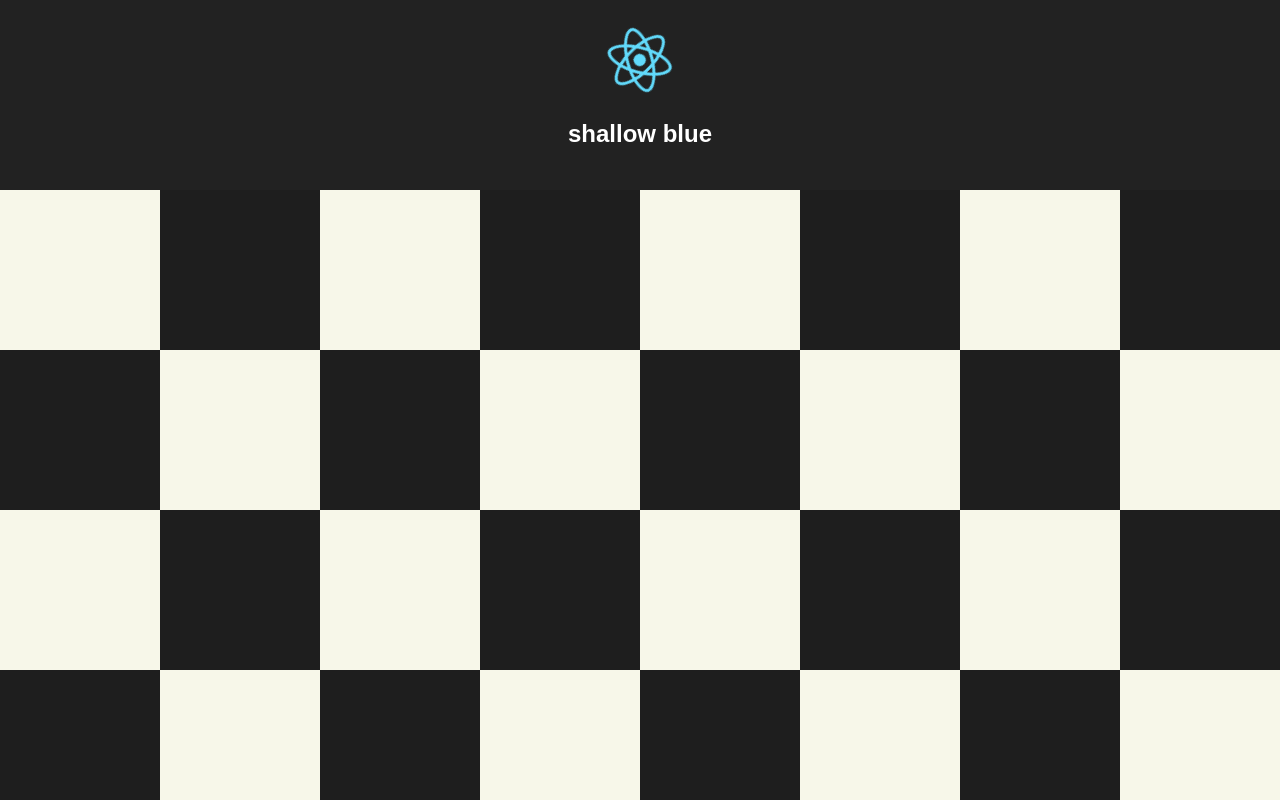
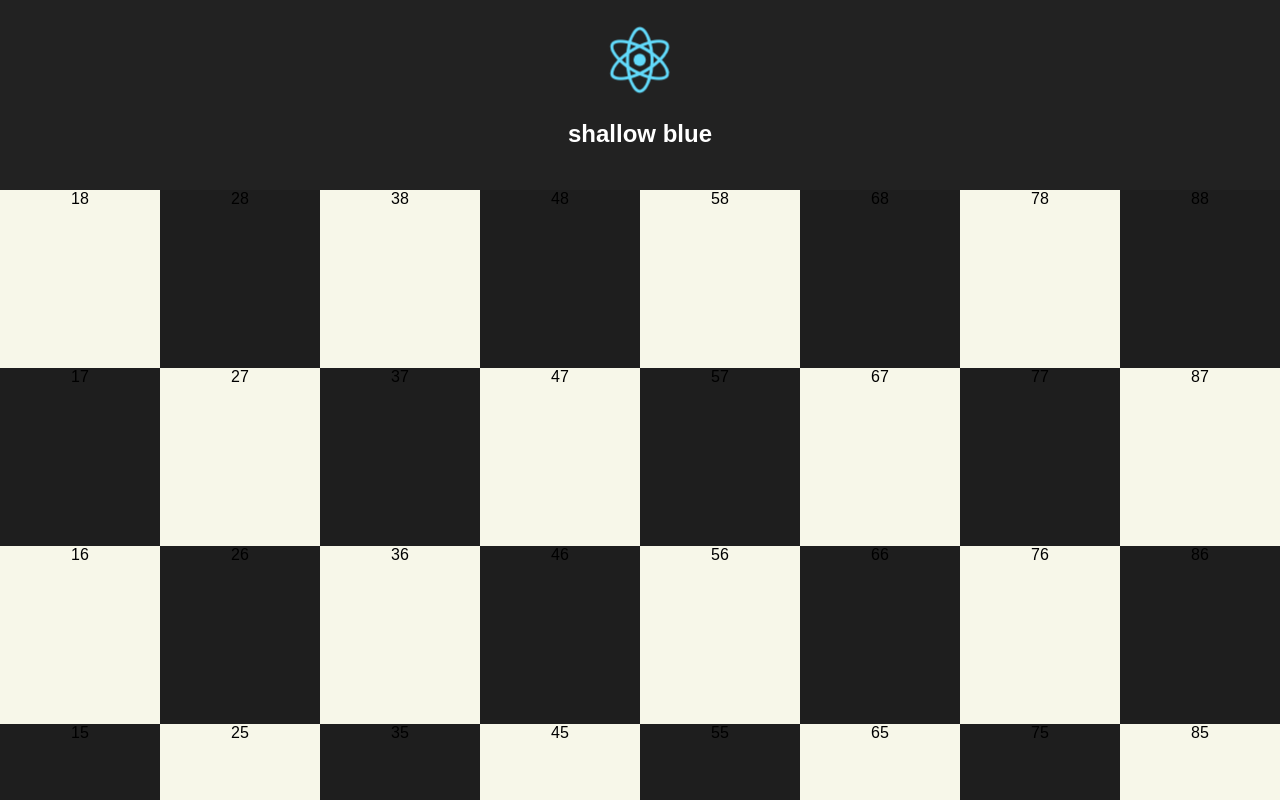
Before and after one commit to nerdycat99/shallowblue, a React (Create React App) app: page / in a window 1280 px wide. Shown: the top 800 px of the page. Built offline with nearby package versions, Linux system fonts and the light colour scheme.

Commit message:
with components building board and squares

```diff
--- a/src/App.js
+++ b/src/App.js
@@ -17,6 +17,7 @@ class App extends Component {
         <Board />
 
 
+
       </div>
 
       );
--- a/src/Board.js
+++ b/src/Board.js
@@ -1,36 +1,44 @@
 import React, { Component } from 'react';
 import logo from './logo.svg';
 import './Board.css';
-
+import Square from './Square';
+import Piece from './Piece';
 
 
 
 class Board extends Component {
+  constructor(props) {
+    super(props);
+    this.constructTheHtml = this.constructTheHtml.bind(this);
+}
 
   render() {
 
     let squares =[];
     for(let row = 8; row >= 1; row--) {
       for(let col = 1; col <= 8; col++) {
-        if ((row % 2 === 0 && col % 2 === 0) || (row % 2 !== 0 && col % 2 !== 0)) { squares.push({loc: 11, colour: 'square black',},) }
-        if ((row % 2 === 0 && col % 2 !== 0) || (row % 2 !== 0 && col % 2 === 0)) { squares.push({loc: 12, colour: 'square white',},) }
+        if ((row % 2 === 0 && col % 2 === 0) || (row % 2 !== 0 && col % 2 !== 0)) { var colour = 'square black'; }
+        if ((row % 2 === 0 && col % 2 !== 0) || (row % 2 !== 0 && col % 2 === 0)) { var colour = 'square white'; }
+        this.constructTheHtml(squares,row,col,colour);
       };
     };
 
     return (
-
-
-
+      <div>
+        {
+          squares.map((item)=>
+          <Square squaresFromParent={item}/>)}
           <div>
-
-            {squares.map((item)=>
-            <div className={item.colour}></div>)}
-            </div>
-
-
-
+            <Piece piecesFromParent="hello"/>
+          </div>
+      </div>
     );
   }
+
+  constructTheHtml(squares,row,col, colour) {
+    return squares.push({row: row, col: col, colour: colour,},)
+  }
+
 }
 
 
--- /dev/null
+++ b/src/Piece.js
@@ -0,0 +1,23 @@
+import React, { Component } from 'react';
+
+class Piece extends Component {
+  constructor(props) {
+    super(props);
+
+  }
+
+    render() {
+
+        return(
+          <div>
+            <div className="test">{this.props.piecesFromParent}
+            </div>
+          </div>
+        );
+
+    }
+
+
+}
+
+export default Piece;
--- /dev/null
+++ b/src/Square.css
@@ -0,0 +1,15 @@
+.square {
+    float:left;
+    width: 12.5%;
+    padding-bottom: 12.5%;  /*  set equal to width for a 1:1 aspect ratio */
+    margin:0%;    /* we have 8 squares at 12.5% each = 100%, no margins */
+  }
+
+
+  .white {
+    background-color: #F7F7E9;
+  }
+
+  .black {
+    background-color: #1E1E1E;
+  }
--- a/src/Square.js
+++ b/src/Square.js
@@ -0,0 +1,25 @@
+import React, { Component } from 'react';
+import './Square.css';
+
+class Square extends Component {
+  constructor(props) {
+    super(props);
+  //  this.handleClick = this.handleClick.bind(this);
+  }
+
+    render() {
+
+        return(
+            <div className={this.props.squaresFromParent.colour}>
+              <div>
+              {this.props.squaresFromParent.col}{this.props.squaresFromParent.row}
+              </div>
+            </div>
+        );
+
+    }
+
+
+}
+
+export default Square;
```
